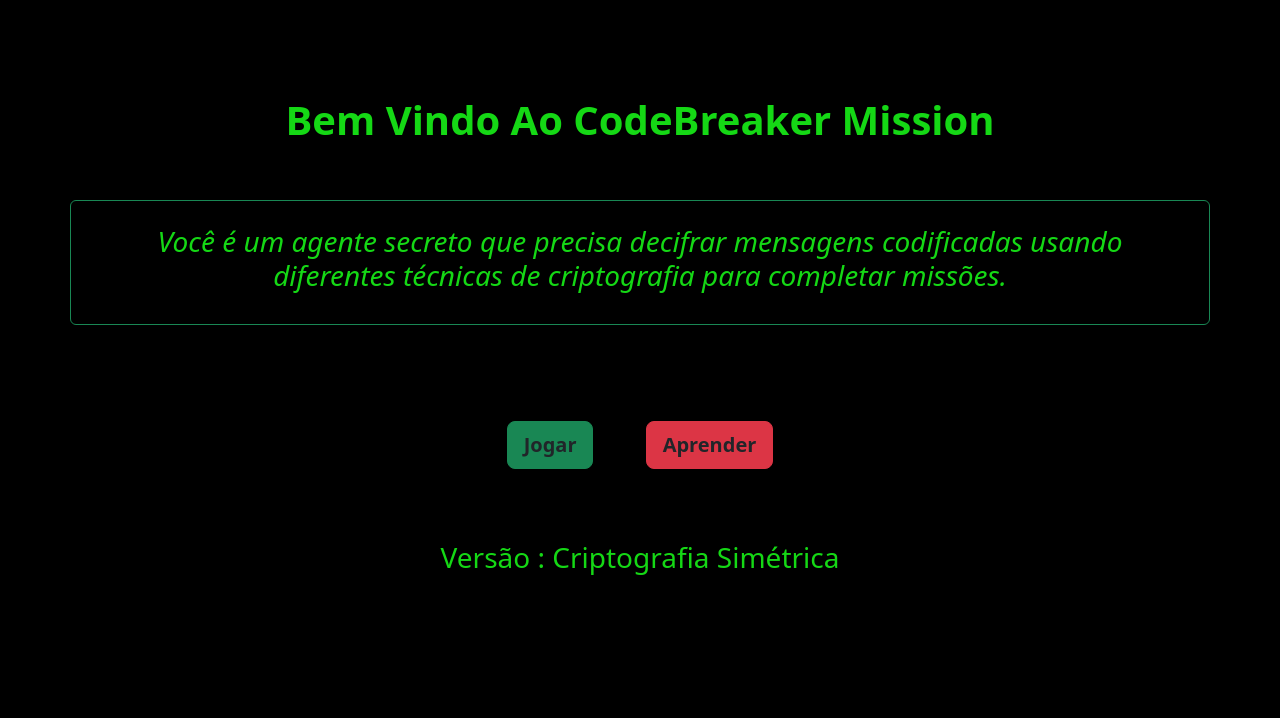
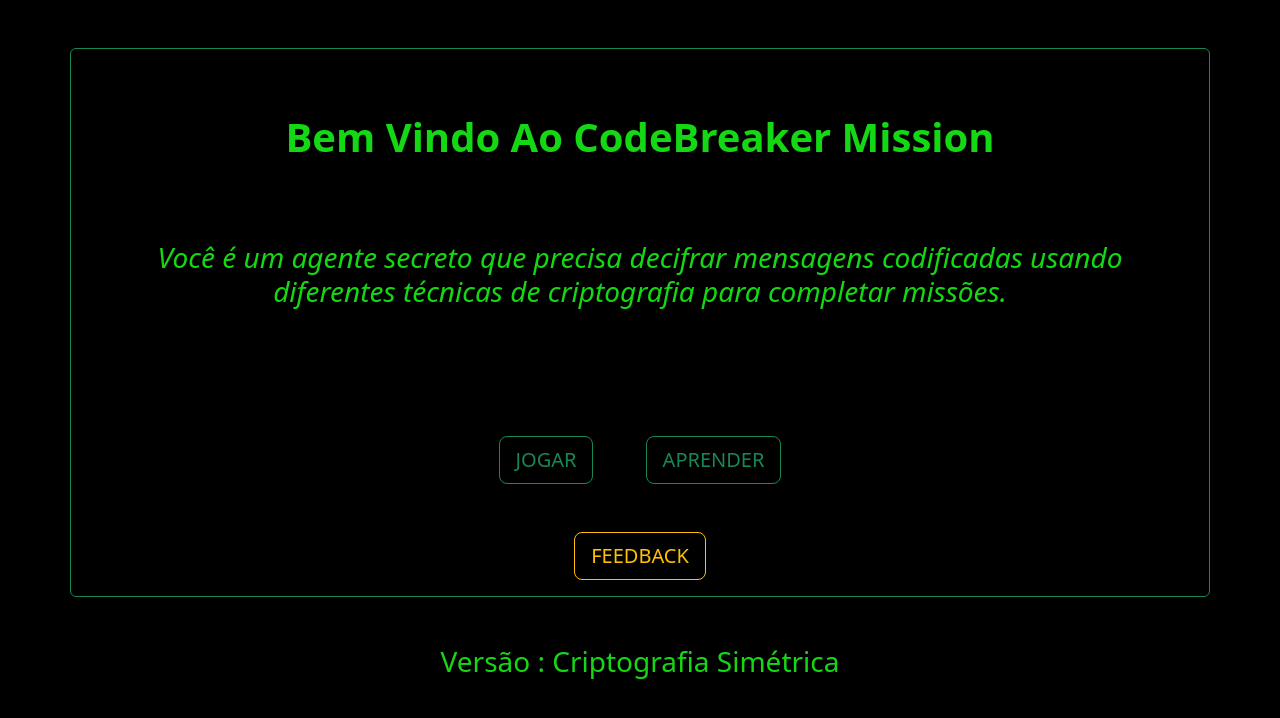
Before and after one commit to Rafael-Albuquerque06/Serious-Game, a plain HTML site: page docs/index.html in a window 1280 px wide. Drawn offline with nearby package versions, Linux system fonts and the light colour scheme.

Commit message:
Add files via upload
FEEDBACK completo.

```diff
--- a/docs/index.html
+++ b/docs/index.html
@@ -9,17 +9,20 @@
 </head>
 <body>
 
-    <div class="container mt-5">
+    <div class="container card-body border border-success rounded mt-5 p-3">
         <div class="row">
             <div class="col-12 justify-content-center text-center mt-5 text-capitalize">
                 <h1 class="fw-bold">Bem vindo ao CodeBreaker Mission</h1>
             </div>
-            <div class="col-12 card-body border border-success rounded justify-content-center text-center mt-5 p-4 m">
+            <div class="col-12 justify-content-center text-center mt-5 p-4 m">
                 <h3 class="fst-italic">Você é um agente secreto que precisa decifrar mensagens codificadas usando diferentes técnicas de criptografia para completar missões.</h3>
             </div>
             <div class="col-12 justify-content-center text-center mt-5">
-                <a href="jogo.html" class="btn btn-success btn-lg fw-bold text-dark mt-5 m-4">Jogar</a>
-                <a href="aprender.html" class="btn btn-danger btn-lg fw-bold text-dark mt-5 m-4">Aprender</a>
+                <a href="jogo.html" class="btn btn-outline-success btn-lg mt-5 m-4">JOGAR</a>
+                <a href="aprender.html" class="btn btn-outline-success btn-lg mt-5 m-4">APRENDER</a>
+            </div>
+            <div class="col-12 justify-content-center text-center mt-4">
+                <a href="https://forms.gle/BzpfAC2FLyLN41Md8" class="btn btn-outline-warning btn-lg">FEEDBACK</a>
             </div>
         </div>
     </div>
@@ -27,7 +30,7 @@
     <script src="https://cdn.jsdelivr.net/npm/bootstrap@5.3.8/dist/js/bootstrap.bundle.min.js" integrity="sha384-FKyoEForCGlyvwx9Hj09JcYn3nv7wiPVlz7YYwJrWVcXK/BmnVDxM+D2scQbITxI" crossorigin="anonymous"></script>
 </body>
 
-<footer class="text-center mt-5">
+<footer class="text-center mt-3">
     <h3 class="text-capitalize mt-5">Versão : criptografia Simétrica</h3>
 </footer>
 </html>
```
